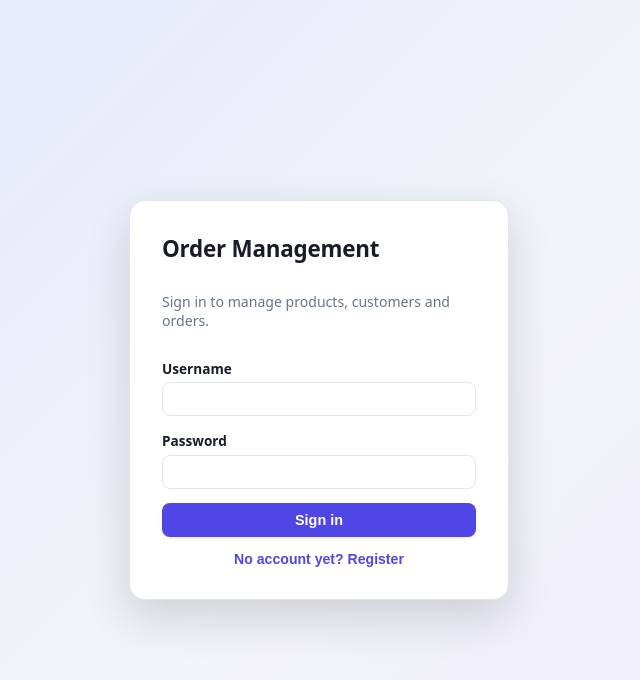
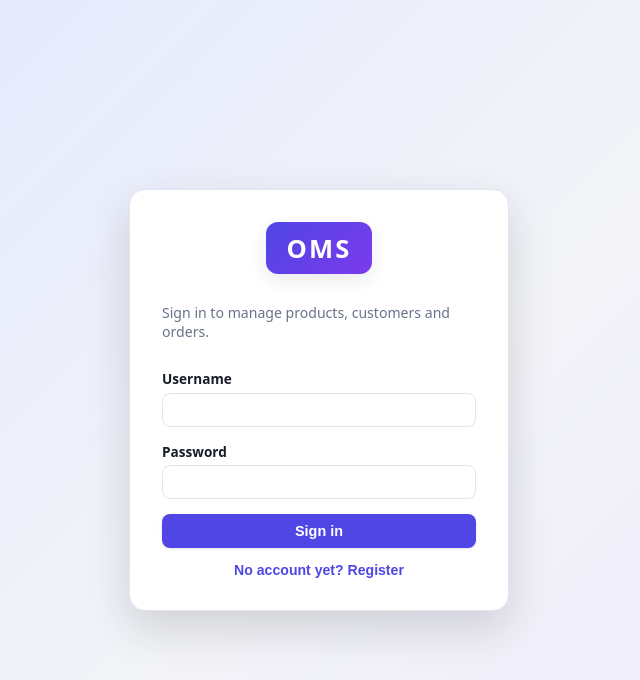
Before and after one commit to SwapnilLonkar/order-management-ui, a React (Vite) app: page / in a window 1280 px wide. Shown: the top 680 px of the page, without its empty margins (321-961 px from the left). Built offline with nearby package versions, Linux system fonts and the light colour scheme; no server answers.

Commit message:
feat: login page shows a stylized OMS logo instead of the full name

```diff
--- a/src/index.css
+++ b/src/index.css
@@ -328,6 +328,18 @@ button.nav.active:hover {
   gap: 0.9rem;
 }
 
+.auth-logo {
+  align-self: center;
+  font-size: 1.6rem;
+  font-weight: 800;
+  letter-spacing: 0.08em;
+  color: #fff;
+  background: linear-gradient(135deg, #4f46e5, #7c3aed);
+  padding: 0.55rem 1.3rem;
+  border-radius: 12px;
+  box-shadow: var(--shadow-md);
+}
+
 .auth-card h1 {
   margin: 0;
   font-size: 1.4rem;
--- a/src/pages/AuthPage.tsx
+++ b/src/pages/AuthPage.tsx
@@ -33,7 +33,7 @@ export default function AuthPage() {
   return (
     <div className="auth-wrap">
       <form className="auth-card" onSubmit={handleSubmit}>
-        <h1>Order Management</h1>
+        <div className="auth-logo">OMS</div>
         <p className="muted">
           {mode === 'login'
             ? 'Sign in to manage products, customers and orders.'
```
